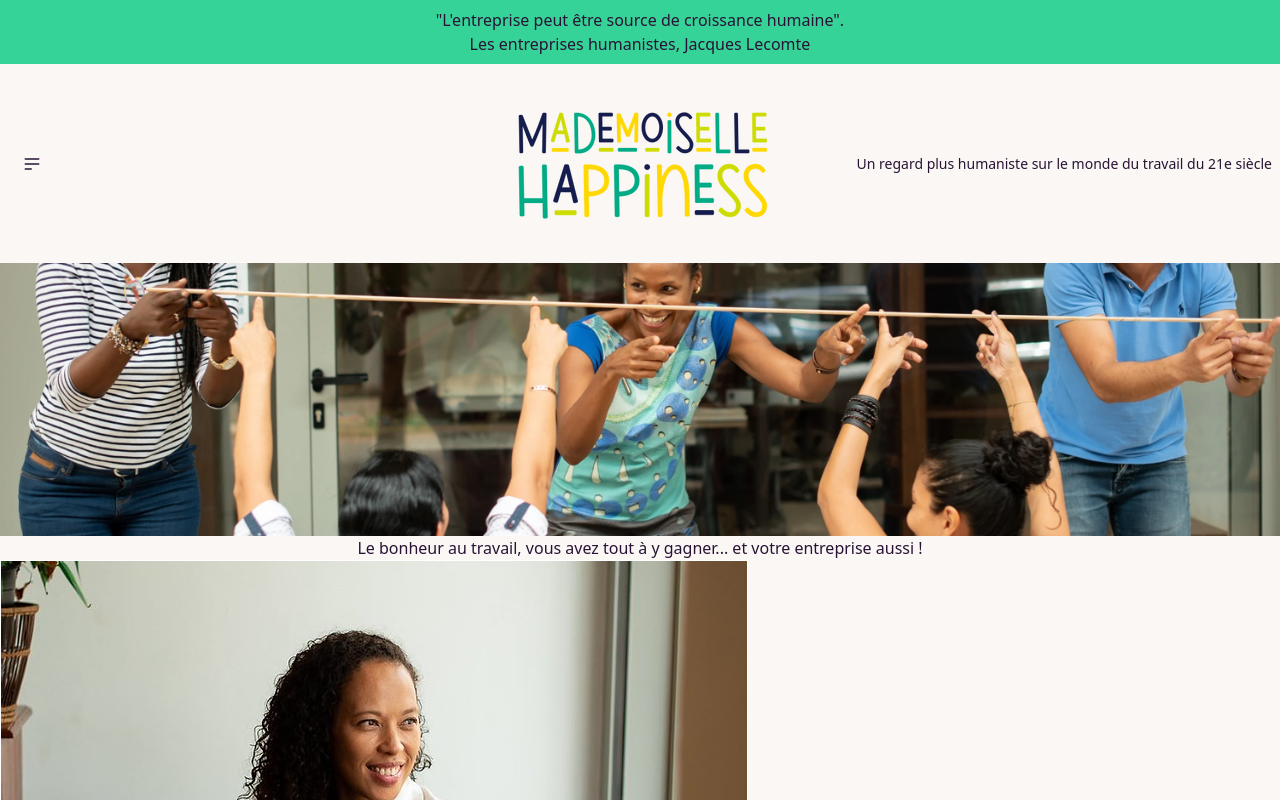
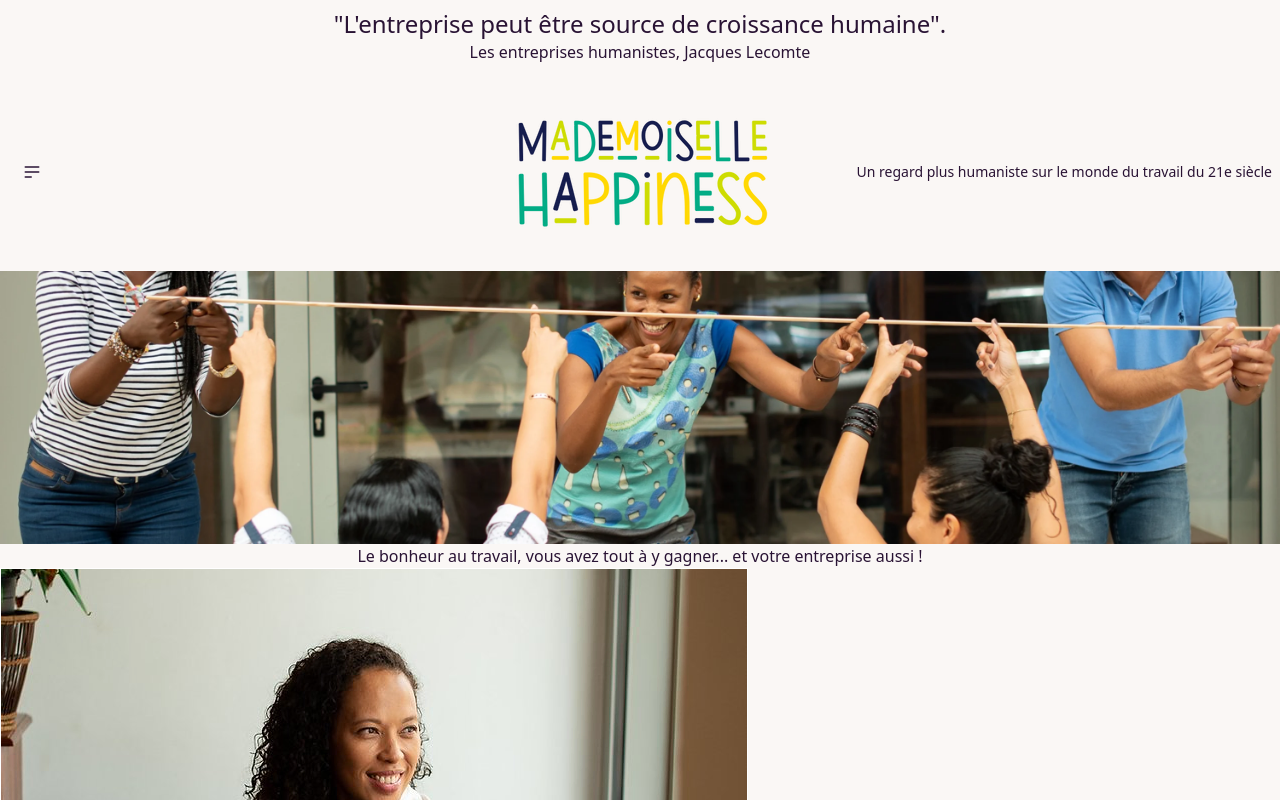
Before and after one commit to Ludoc0de/happiness, a React (Create React App) app: page / in a window 1280 px wide. Shown: the top 800 px of the page. Built offline with nearby package versions, Linux system fonts and the light colour scheme.

Commit message:
update text h4

```diff
--- a/src/components/Header.js
+++ b/src/components/Header.js
@@ -2,8 +2,8 @@ import logo from "../images/logo_v1.png"
 const Header = () => {
   return (
     <header>
-      <span className="flex flex-col items-center bg-success py-2">
-        <h4>"L'entreprise peut être source de croissance humaine".</h4>
+      <span className="flex flex-col items-center py-2 bg-yellow-color">
+        <h4 className="text-2xl">"L'entreprise peut être source de croissance humaine".</h4>
         <p>Les entreprises humanistes, Jacques Lecomte</p>
       </span>
 
```
